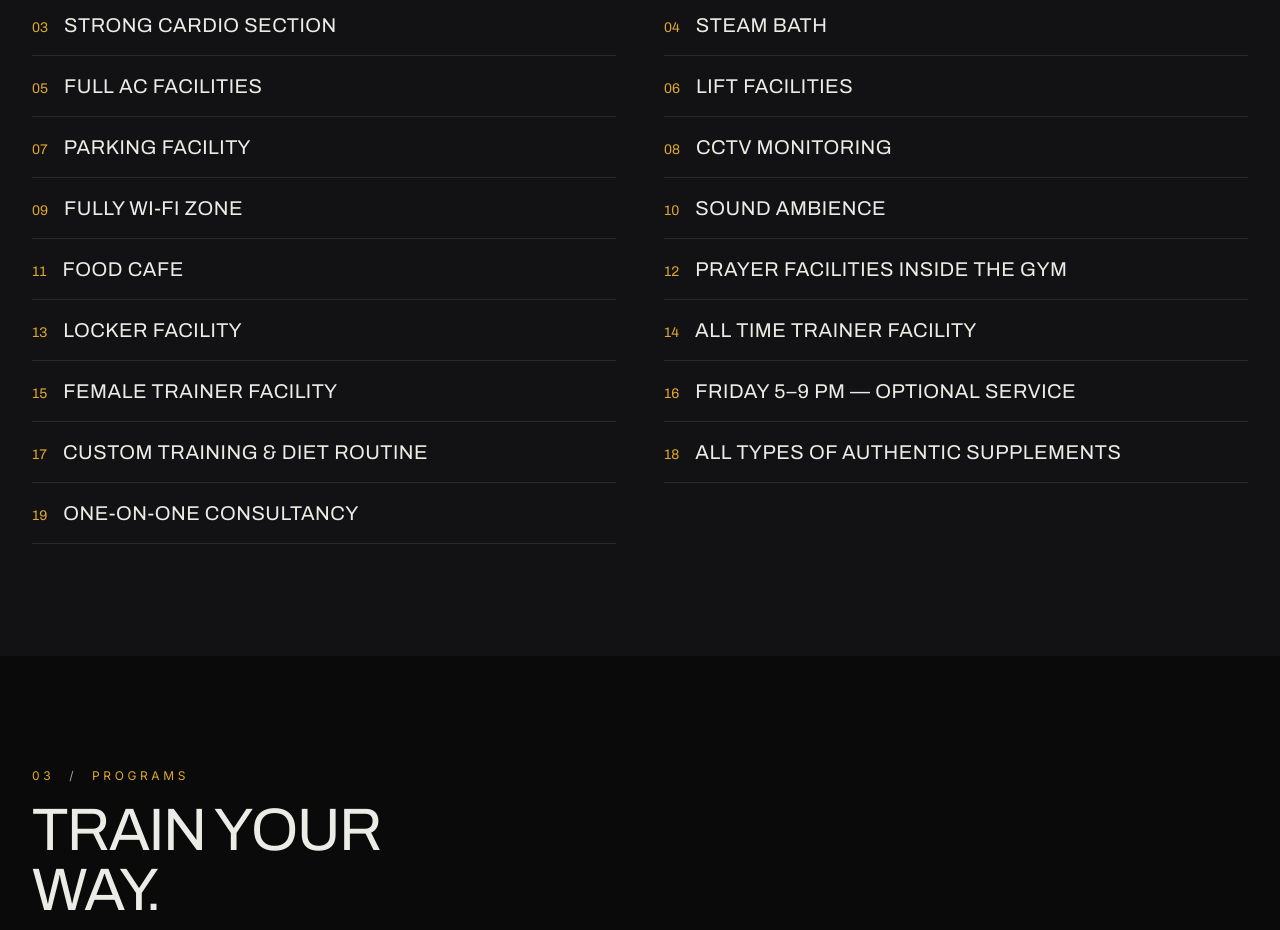
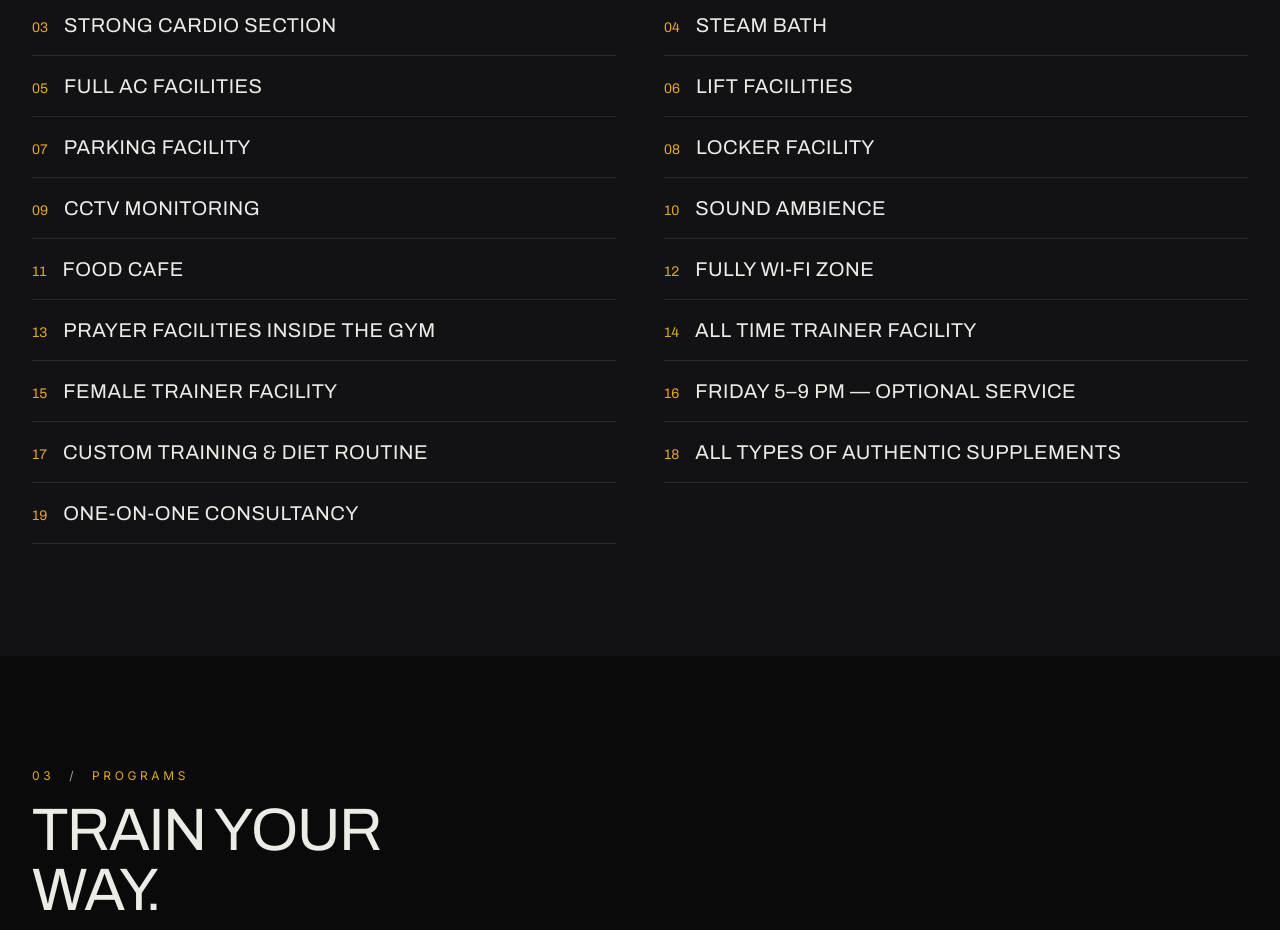
Before and after one commit to rafsaaanrakib/metro-flex-gym, a Next.js app: page / in a window 1280 px wide. Shown: the part 2160-3090 px from the top of the page. Built offline with nearby package versions, Linux system fonts and the light colour scheme.

Commit message:
Metro Flex Gym — facilities: exact top-11 order per Rakib
Locker Facility #8, CCTV Monitoring #9, Sound Ambience #10, Food
Cafe #11; Wi-Fi and the rest follow below in their previous order.

```diff
--- a/app/page.tsx
+++ b/app/page.tsx
@@ -18,12 +18,12 @@ const FACILITIES = [
   'Full AC Facilities',
   'Lift Facilities',
   'Parking Facility',
+  'Locker Facility',
   'CCTV Monitoring',
-  'Fully Wi-Fi Zone',
   'Sound Ambience',
   'Food Cafe',
+  'Fully Wi-Fi Zone',
   'Prayer Facilities inside the Gym',
-  'Locker Facility',
   'All Time Trainer Facility',
   'Female Trainer Facility',
   'Friday 5–9 PM — Optional Service',
```
